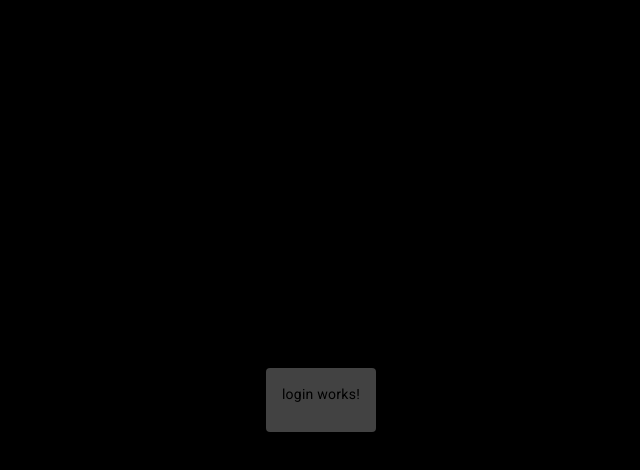
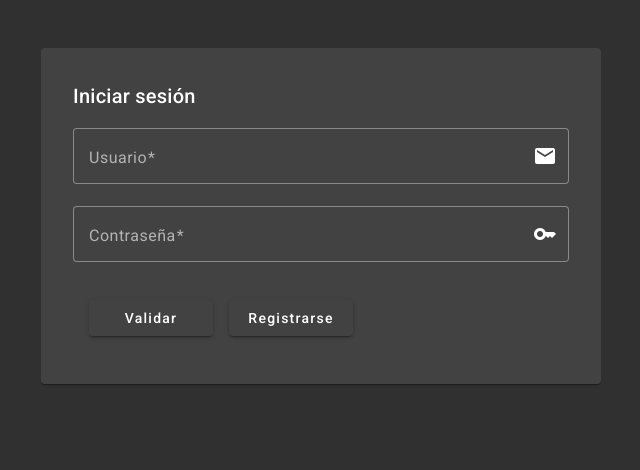
Before and after one commit to LeandroSotoGitHub/2PF-Soto, an Angular app: page /auth/login in a window 1280 px wide. Shown: the top 470 px of the page, without its empty margins (319-959 px from the left). Built offline with nearby package versions, Linux system fonts and the light colour scheme.

Commit message:
ADD, AuthService

```diff
--- /dev/null
+++ b/src/app/core/services/auth.service.ts
@@ -0,0 +1,41 @@
+import { Injectable } from '@angular/core';
+import { Router } from '@angular/router';
+import { BehaviorSubject, Observable, of, throwError } from 'rxjs';
+import { AuthData } from 'src/app/features/auth/models';
+import { User } from 'src/app/features/dashboard/models';
+import { generateUniqueId } from 'src/app/shared/utils';
+
+const FAKE_USER: User = {
+  email: 'admin@mail.com',
+  firstName: 'admin',
+  lastName: 'admin',
+  id: generateUniqueId(),
+  createdAt: new Date(),
+  password: '123456',
+}
+
+@Injectable({
+  providedIn: 'root'
+})
+
+export class AuthService {
+  private _authUser$ = new BehaviorSubject<null | User>(null);
+  public authUser$ = this._authUser$.asObservable();
+
+  constructor(private router: Router) {}
+
+  login(data: AuthData): Observable<User> {
+    if (data.email != FAKE_USER.email || data.password != FAKE_USER.password) {
+      return throwError(() => new Error('Los datos son invalidos'));
+    }
+
+    this._authUser$.next(FAKE_USER);
+
+    return of(FAKE_USER);
+  }
+
+  logout() {
+    this._authUser$.next(null);
+    this.router.navigate(['auth', 'login']);
+  }
+}
--- a/src/app/features/auth/auth.component.css
+++ b/src/app/features/auth/auth.component.css
@@ -0,0 +1,5 @@
+.container1{
+    height: 100vh;
+    display: flex;
+    justify-content: center;
+}
--- a/src/app/features/auth/auth.component.html
+++ b/src/app/features/auth/auth.component.html
@@ -1,7 +1,7 @@
-<div style="background-color: #000; height: 100vh; display: flex; justify-content: center; align-items: center;">
+<mat-drawer-container class="container1 pt-5">
     <mat-card>
         <mat-card-content>
             <router-outlet></router-outlet>
         </mat-card-content>
     </mat-card>
-</div>
+</mat-drawer-container>
--- a/src/app/features/auth/login/login.component.html
+++ b/src/app/features/auth/login/login.component.html
@@ -1 +1,24 @@
-<p>login works!</p>
+<mat-card-header class="mb-3">
+    <mat-card-title>Iniciar sesión</mat-card-title>
+  </mat-card-header>
+  <mat-card-content>
+    <form [formGroup]="loginForm" (ngSubmit)="onSubmit()">
+      <mat-form-field appearance="outline" class="w-100" >
+        <mat-label>Usuario</mat-label>
+        <input matInput placeholder="Usuario"  formControlName="email"/>
+        <mat-icon matSuffix>email</mat-icon>
+        <mat-error *ngIf="hasError('email')">{{ getErrorMessage('email') }}</mat-error>
+      </mat-form-field>
+
+      <mat-form-field appearance="outline" class="w-100">
+        <mat-label>Contraseña</mat-label>
+        <input matInput placeholder="Contraseña" formControlName="password"/>
+        <mat-icon matSuffix>key</mat-icon>
+        <mat-error *ngIf="hasError('password')">{{ getErrorMessage('password') }}</mat-error>
+      </mat-form-field>
+      <div mat-card-actions>
+        <button mat-raised-button type="submit" class="w-25 m-3">Validar</button>
+        <button mat-raised-button type="button" class="w-25" (click)="toRegister()">Registrarse</button>
+      </div>
+    </form>
+  </mat-card-content>
--- a/src/app/features/auth/login/login.component.ts
+++ b/src/app/features/auth/login/login.component.ts
@@ -1,4 +1,8 @@
 import { Component } from '@angular/core';
+import { FormBuilder, FormGroup, Validators } from '@angular/forms';
+import { Router } from '@angular/router';
+import { FormValidatorService } from 'src/app/core/services/form-validator.service';
+import { AuthService } from '../../../core/services/auth.service';
 
 @Component({
   selector: 'app-login',
@@ -6,5 +10,46 @@ import { Component } from '@angular/core';
   styleUrls: ['./login.component.css']
 })
 export class LoginComponent {
+  loginForm: FormGroup
 
+  constructor(
+    private router:Router,
+    private fb:FormBuilder,
+    private formValidatorService: FormValidatorService,
+    private authService:AuthService
+  ){this.loginForm = fb.group({
+    email: ['',[Validators.required]],
+    password: ['', [Validators.required]]
+  }) }
+
+  onSubmit(): void {
+    if (this.loginForm.invalid) {
+      this.loginForm.markAllAsTouched();
+    } else {
+      console.log(this.loginForm)
+      this.authService.login(this.loginForm.value).subscribe({
+        next: (result) => {
+          this.router.navigate(['dashboard', 'home']);
+        },
+        error: (err) => {
+          console.error(err);
+          if (err instanceof Error) {
+            alert(err.message);
+          }
+        },
+      });
+    }
+  }
+
+  getErrorMessage(controlName: string): string{
+    return this.formValidatorService.getErrorMessage(this.loginForm, controlName)
+  }
+
+  hasError(controlName: string): boolean {
+    return this.formValidatorService.hasError(this.loginForm, controlName);
+  }
+
+  toRegister(){
+    this.router.navigate([('/register')])
+  }
 }
--- /dev/null
+++ b/src/app/features/auth/models/index.ts
@@ -0,0 +1,5 @@
+export interface AuthData {
+    email: string;
+    password: string;
+    rol: string;
+}
--- a/src/app/features/dashboard/home/home.component.ts
+++ b/src/app/features/dashboard/home/home.component.ts
@@ -2,6 +2,7 @@ import { Component, OnInit, Pipe } from '@angular/core';
 import { HomeService } from '../../../core/services/home.service';
 import { StudentsService } from 'src/app/core/services/students.service';
 import { HomeFeatures } from './models/index';
+import { CourseService } from 'src/app/core/services/course.service';
 
 @Component({
   selector: 'app-home',
@@ -17,13 +18,15 @@ export class HomeComponent implements OnInit{
 
   constructor(
     private homeService: HomeService,
-    private studentsService: StudentsService
+    private studentsService: StudentsService,
+    private coursesService: CourseService
   ){}
 
 
   ngOnInit(): void {
     this.loadHomefeatures()
     this.fetchStudents()
+    this.fetchCourses()
   }
 
   loadHomefeatures(){
@@ -41,4 +44,12 @@ export class HomeComponent implements OnInit{
       }
     })
   }
+
+  fetchCourses(){
+    this.coursesService.getCourses().subscribe({
+      next: (c) => {
+        this.totalCourses = c.length
+      }
+    })
+  }
 }
--- /dev/null
+++ b/src/app/features/dashboard/models/index.ts
@@ -0,0 +1,8 @@
+export interface User {
+  id: number;
+  firstName: string;
+  lastName: string;
+  email: string;
+  password: string;
+  createdAt: Date;
+}
--- a/src/app/features/dashboard/side-nav/side-nav.component.html
+++ b/src/app/features/dashboard/side-nav/side-nav.component.html
@@ -21,6 +21,13 @@
       Cursos
     </a>
     <a
+      routerLink=""
+      routerLinkActive="active-link"
+      mat-list-item>
+      <mat-icon matListItemIcon></mat-icon>
+      Clases
+    </a>
+    <a
       routerLink="/auth/login"
       routerLinkActive="active-link"
       mat-list-item>
--- a/src/app/shared/shared.module.ts
+++ b/src/app/shared/shared.module.ts
@@ -16,7 +16,7 @@ import {MatCardModule} from '@angular/material/card';
 import {MatListModule} from '@angular/material/list';
 import {MatDatepickerModule} from '@angular/material/datepicker';
 import { MatNativeDateModule } from '@angular/material/core';
-
+import {MatSelectModule} from '@angular/material/select';
 
 
 
@@ -44,7 +44,8 @@ import { MatNativeDateModule } from '@angular/material/core';
     MatProgressSpinnerModule,
     MatCardModule,
     MatDatepickerModule,
-    MatNativeDateModule
+    MatNativeDateModule,
+    MatSelectModule
   ],
 })
 export class SharedModule { }
```
Also changed, not shown: src/app/features/auth/register/register.component.html (+31 -0 lines), 2 other files (tests, documents, lock files or other folders).
